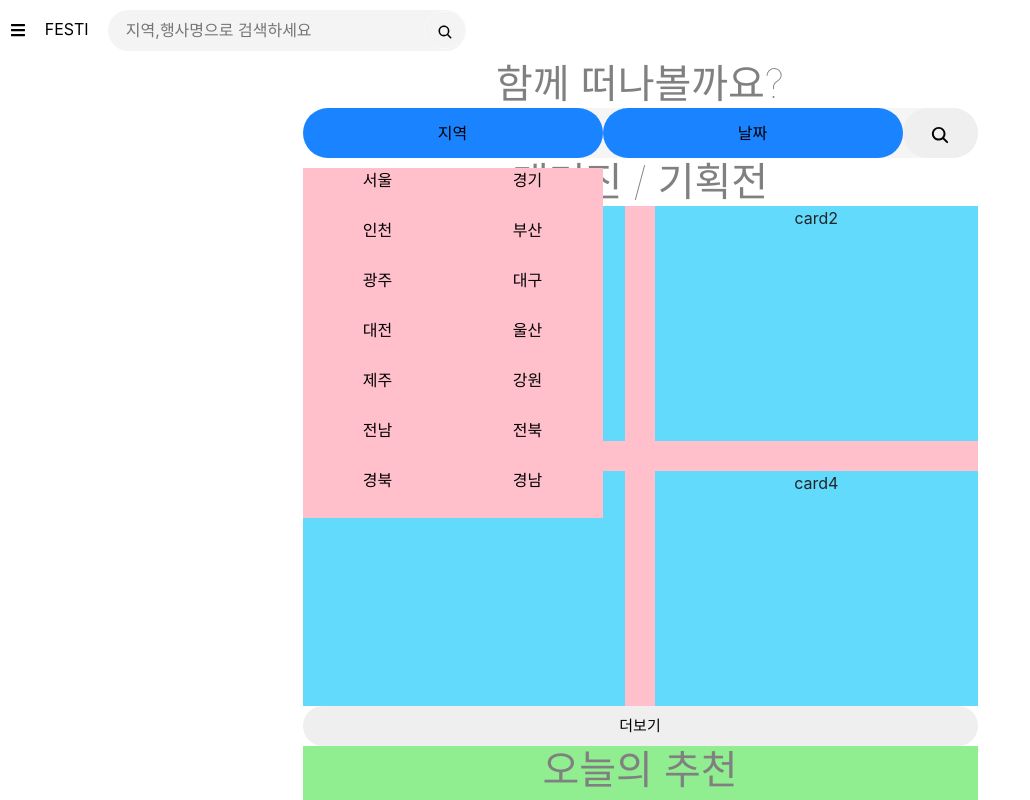
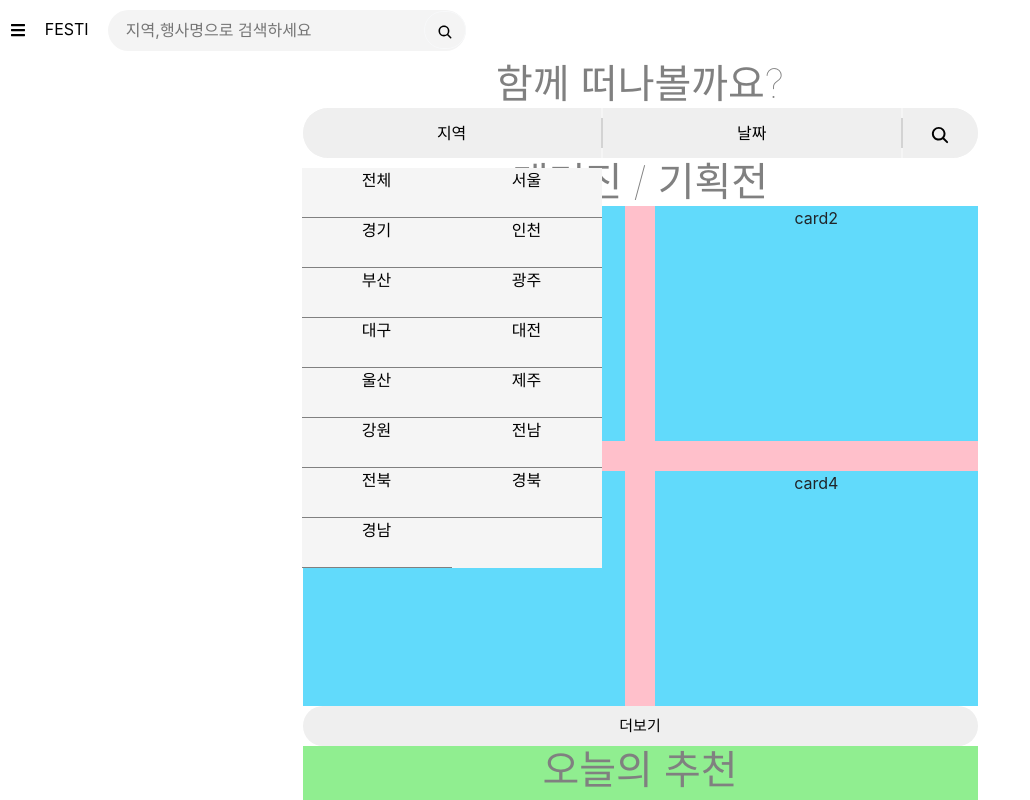
Before and after one commit to mcodnjs/web-project-festival, a React (Create React App) app in the folder client/: page / in a window 1280 px wide. Both pictures are taken after a click on the button "지역". Shown: the top 800 px of the page, without its empty margins (0-1030 px from the left). Built offline with nearby package versions, Linux system fonts and the light colour scheme.

Commit message:
style : search.js

```diff
--- a/client/src/App.js
+++ b/client/src/App.js
@@ -4,14 +4,28 @@ import Search from './components/Search.js';
 import Home from './pages/Home.js';
 import ReactDOM from 'react-dom';
 import {BrowserRouter, Link, Route, Routes} from "react-router-dom";
+import Header from "./components/Header";
+import SearchResult from "./pages/SearchResult";
+import {useEffect, useState} from "react";
 
 function App() {
+   const [ selectArea, setSelectArea ] = useState(null);
+   const [ selectMonth, setSelectMonth ] = useState(null);
+
+   useEffect(()=>{
+       console.log(selectArea);
+       console.log(selectMonth);
+   },[selectArea,selectMonth])
+
   return (
     <div className="App">
         <BrowserRouter>
-        <Routes>
-            <Route exact path="/" element={<Home />}>Home</Route>
-        </Routes>
+            <Header />
+
+            <Routes>
+                <Route exact path="/" element={<Home Area={selectArea} Month={selectMonth} setArea={setSelectArea} setMonth={setSelectMonth} />}>Home</Route>
+                <Route exact path="/search" element={<SearchResult />}>Home</Route>
+            </Routes>
         </BrowserRouter>
     </div>
   );
--- a/client/src/components/Search.js
+++ b/client/src/components/Search.js
@@ -12,11 +12,16 @@ const SearchContainer = styled.div`
   border-radius: 50px;
 `;
 
-const areaList = ["서울", "경기", "인천", "부산", "광주", "대구", "대전", "울산", "제주", "강원", "전남", "전북", "경북", "경남" ];
+const areaList = ["전체","서울", "경기", "인천", "부산", "광주", "대구", "대전", "울산", "제주", "강원", "전남", "전북", "경북", "경남" ];
 const dateList = ["1월","2월","3월","4월","5월","6월","7월","8월","9월","10월","11월","12월" ];
 
 
-function Search(){
+
+function Search( {Area, Month, setArea, setMonth}){
+    const onClickSearch = () => {
+        console.log(Area);
+        console.log(Month);
+    }
 
     const [ isAreaActive, setIsAreaActive ] = useState(false);
     const onClickArea = () => setIsAreaActive(!isAreaActive);
@@ -26,29 +31,33 @@ function Search(){
 
     return(
         <SearchContainer>
-            <button onClick={onClickArea} className={"item areaDropDown"}>
+            <button onClick={onClickArea} className={"item area areaDropDown"}>
                     <span>지역</span>
                     <nav className={`menu ${isAreaActive ? 'active' : 'inactive'}`}>
                         <ul>
                             {
-                                areaList.map( (area,index) => <li key={index}>{area}</li>)
+                                areaList.map( (area,index) => <li key={index} onClick={()=>{setArea(area)}}>{area}</li>)
                             }
                         </ul>
                     </nav>
             </button>
+
+            <div className={"line"}><div/></div>
 
             <button onClick={onClickDate} className={"item"}>
                     <span>날짜</span>
                 <nav className={`menu ${isDateActive ? 'active' : 'inactive'}`}>
                     <ul>
                         {
-                            dateList.map( (area,index) => <li key={index}>{area}</li>)
+                            dateList.map( (month,index) => <li key={index} onClick={()=>{setMonth(month)}}>{month}</li>)
                         }
                     </ul>
                 </nav>
             </button>
 
-            <button className={"searchButton"}>
+            <div className={"line"}><div/></div>
+
+            <button onClick={onClickSearch} className={"searchButton"}>
                 <IoSearch className={"icon"} />
             </button>
         </SearchContainer>
--- a/client/src/pages/Home.js
+++ b/client/src/pages/Home.js
@@ -1,4 +1,3 @@
-import Header from '../components/Header.js';
 import Search from "../components/Search";
 import styled from 'styled-components';
 import '../styles/Home.css';
@@ -31,8 +30,7 @@ const defaultData = {
     ],
 };
 
-function Home(){
-
+function Home( {Area, Month, setArea, setMonth} ){
 
     const [ magazine, setMagazine ] = useState(null);
 
@@ -46,21 +44,14 @@ function Home(){
         console.log(magazine);
     },[magazine])
 
-    {
-        if(magazine !== null){
-
-        }
-    }
-
     return(
         <div>
-            <Header />
             <Main>
                 <div>
                     <Title>함께 떠나볼까요?</Title>
                 </div>
                 <div className={"flex-item"}>
-                    <Search />
+                    <Search setArea={setArea} setMonth={setMonth} Area={Area} Month={Month}/>
                 </div>
 
                 <section>
--- /dev/null
+++ b/client/src/pages/SearchResult.js
@@ -0,0 +1,10 @@
+
+function SearchResult(){
+    return(
+        <div>
+
+        </div>
+    );
+};
+
+export default SearchResult;
--- a/client/src/styles/Search.css
+++ b/client/src/styles/Search.css
@@ -3,19 +3,38 @@
     position : relative;
 
     width : 300px;
-    border-radius: 50px;
-    background-color: #1a83ff;
     justify-content: center;
     align-items: center;
+}
+
+.line{
+    display: flex;
+    justify-content: center;
+    align-items: center;
+}
+
+.line div{
+    width:0;
+    height :30px;
+    border : solid 0.5px lightgray;
+}
+
+.area{
+    border-bottom-left-radius: 50px;
+    border-top-left-radius: 50px;
+}
+
+.item:hover{
+    background-color: darkgray;
 }
 
 .menu{
     position :absolute;
     top : 60px;
     width : 300px;
-    height : 350px;
+    height : 400px;
 
-    background-color: pink;
+    background-color: whitesmoke;
 }
 
 .menu ul{
@@ -31,10 +50,16 @@
 
 
 .menu ul li{
+    border-bottom : solid gray 0.1px;
+    border-collapse: collapse;
     width : 150px;
     height : 50px;
     text-align: center;
     vertical-align:  middle;
+}
+
+.menu ul li:hover{
+    background-color: darkgray;
 }
 
 
@@ -52,7 +77,12 @@ button{
 
 .searchButton{
     width : 75px;
-    border-radius: 50px;
+    border-bottom-right-radius: 50px;
+    border-top-right-radius: 50px;
+}
+
+.searchButton:hover{
+    background-color: darkgray;
 }
 
 .icon{
```
